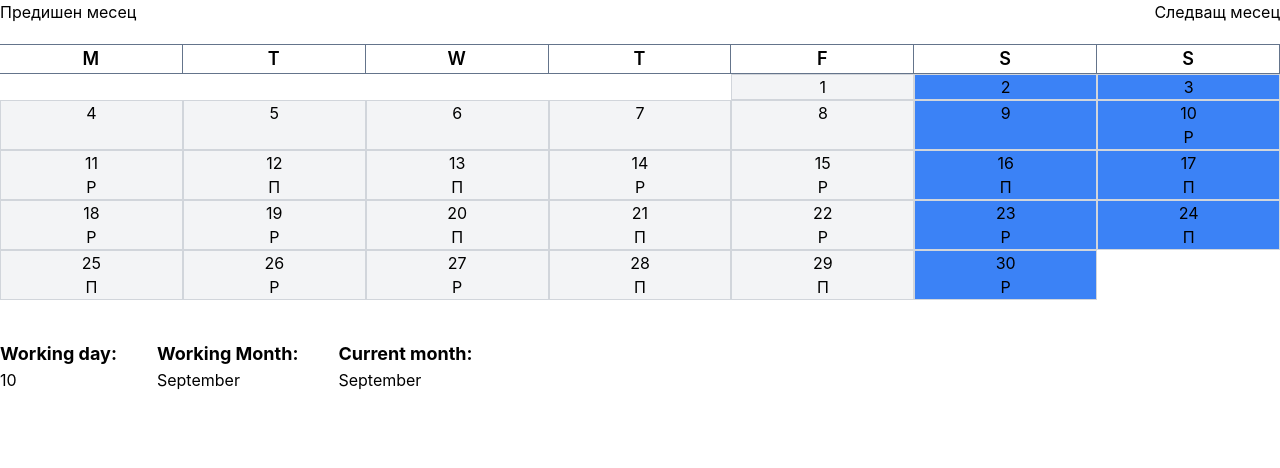
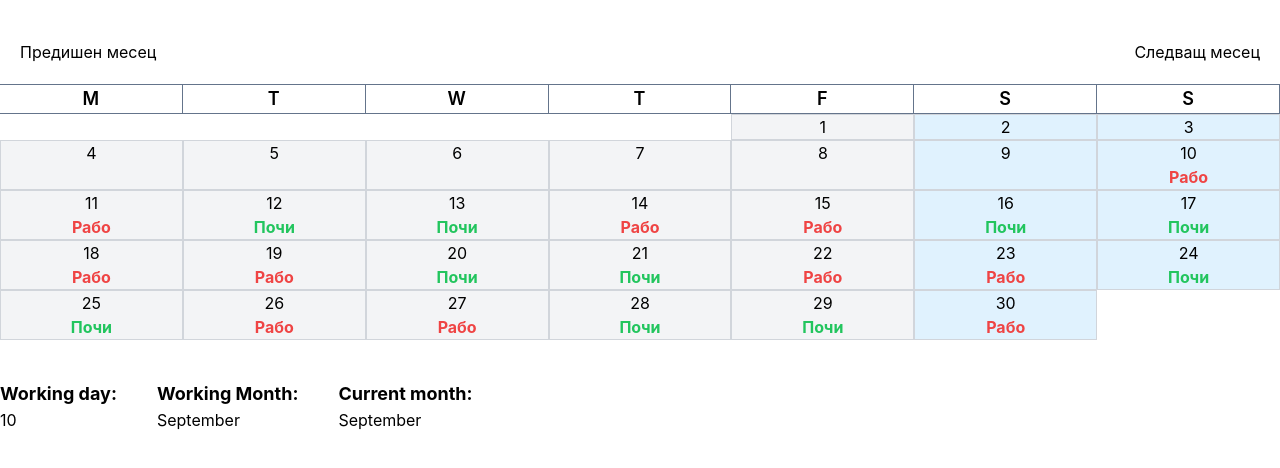
Before and after one commit to BojidarDermednjiev/WorkingHours, a React (Create React App) app: page / in a window 1280 px wide. Both pictures are taken after a click on the element "10". Shown: the top 468 px of the page. Built offline with nearby package versions, Linux system fonts and the light colour scheme.

Commit message:
fixing the styling

```diff
--- a/src/components/DatePicker/DisplayWorkingDays.js
+++ b/src/components/DatePicker/DisplayWorkingDays.js
@@ -124,7 +124,7 @@ export default function DisplayWorkingDays({
 
   return (
     <>
-      <div className="flex items-center justify-between">
+      <div className="flex items-center justify-between mx-5 mt-10">
         <div onClick={() => changeMonth(-1)}>Предишен месец</div>
         <div onClick={() => changeMonth(1)}>Следващ месец</div>
       </div>
@@ -154,12 +154,12 @@ export default function DisplayWorkingDays({
                 }}
                 className={`text-center border border-r border-gray-300 ${
                   data.weekOfTheDay == "Saturday" || data.weekOfTheDay == "Sunday"
-                    ? "bg-blue-500"
+                    ? "bg-sky-100"
                     : "bg-gray-100"
                 }`}
               >
                 <h2>{data.day}</h2>
-                <h3>{data.text.slice(0,1)}</h3>
+                <h3 className={`${data.text == "Почива" ? "text-green-500": "text-red-500"} font-bold`}>{data.text.slice(0,4)}</h3>
               </div>
             );
           } catch (e) {
```
